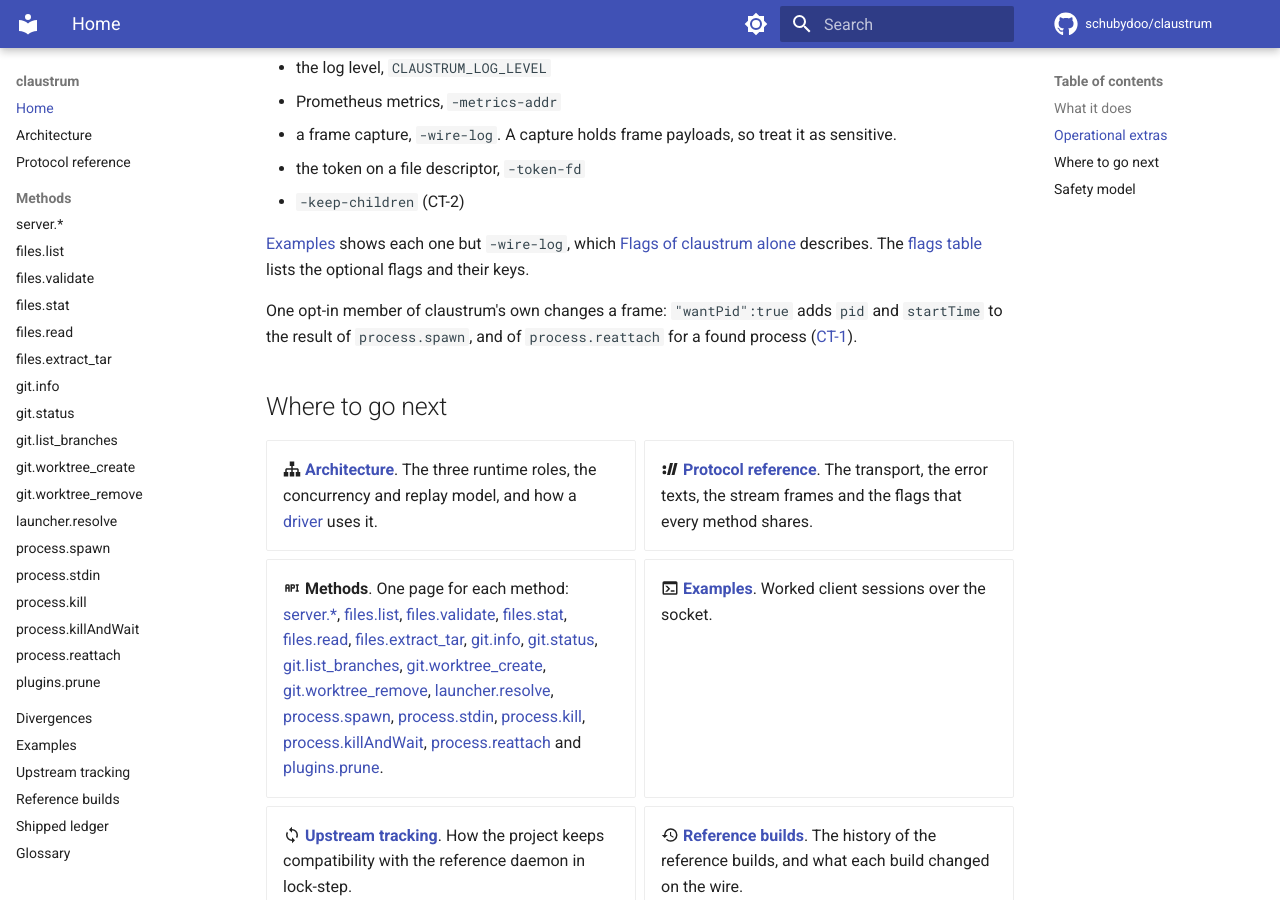
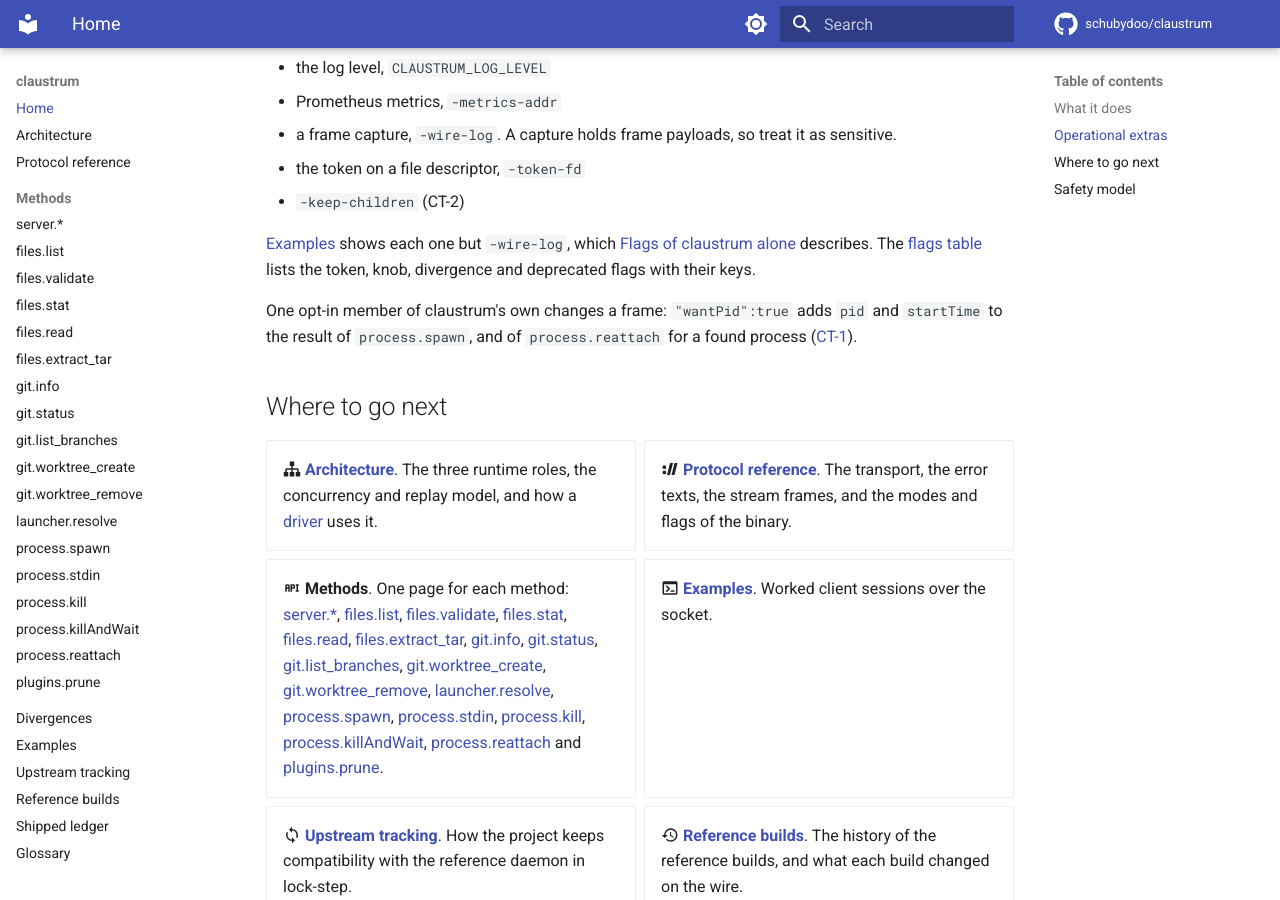
Before and after one commit to schubydoo/claustrum, an MkDocs documentation site: the page built from docs/index.md, in a window 1280 px wide and 900 px high, scrolled down 1095 px. Built offline with MkDocs 1.6.1 and Material for MkDocs 9.7.7, drawn with Linux system fonts in a browser that asks for light colours; comment, search, counter and statistics services are not loaded.

Commit message:
docs: name what the flags table holds, fix the Protocol card and scope CT-1 on reattach
Co-Authored-By: Claude Opus 5.5 <noreply@anthropic.com>

```diff
--- a/docs/index.md
+++ b/docs/index.md
@@ -54,7 +54,7 @@ clients, so none changes the frames that a client sees:
 
 [Examples](EXAMPLES.md#operational-knobs) shows each one but `-wire-log`, which
 [Flags of claustrum alone](PROTOCOL.md#flags-of-claustrum-alone) describes. The
-[flags table](PROTOCOL.md#flags-and-config-keys) lists the optional flags and their keys.
+[flags table](PROTOCOL.md#flags-and-config-keys) lists the token, knob, divergence and deprecated flags with their keys.
 
 One opt-in member of claustrum's own changes a frame: `"wantPid":true` adds `pid`
 and `startTime` to the result of `process.spawn`, and of `process.reattach` for a
@@ -69,7 +69,7 @@ found process
   roles, the concurrency and replay model, and how a
   [driver](GLOSSARY.md#driver) uses it.
 - :material-protocol: **[Protocol reference](PROTOCOL.md)**. The transport,
-  the error texts, the stream frames and the flags that every method shares.
+  the error texts, the stream frames, and the modes and flags of the binary.
 - :material-api: **Methods**. One page for each method:
   [server.*](protocol/server.md),
   [files.list](protocol/files-list.md),
```
Also changed, not shown: README.md (+3 -2 lines), docs/DIVERGENCES.md (+1 -1 lines).
